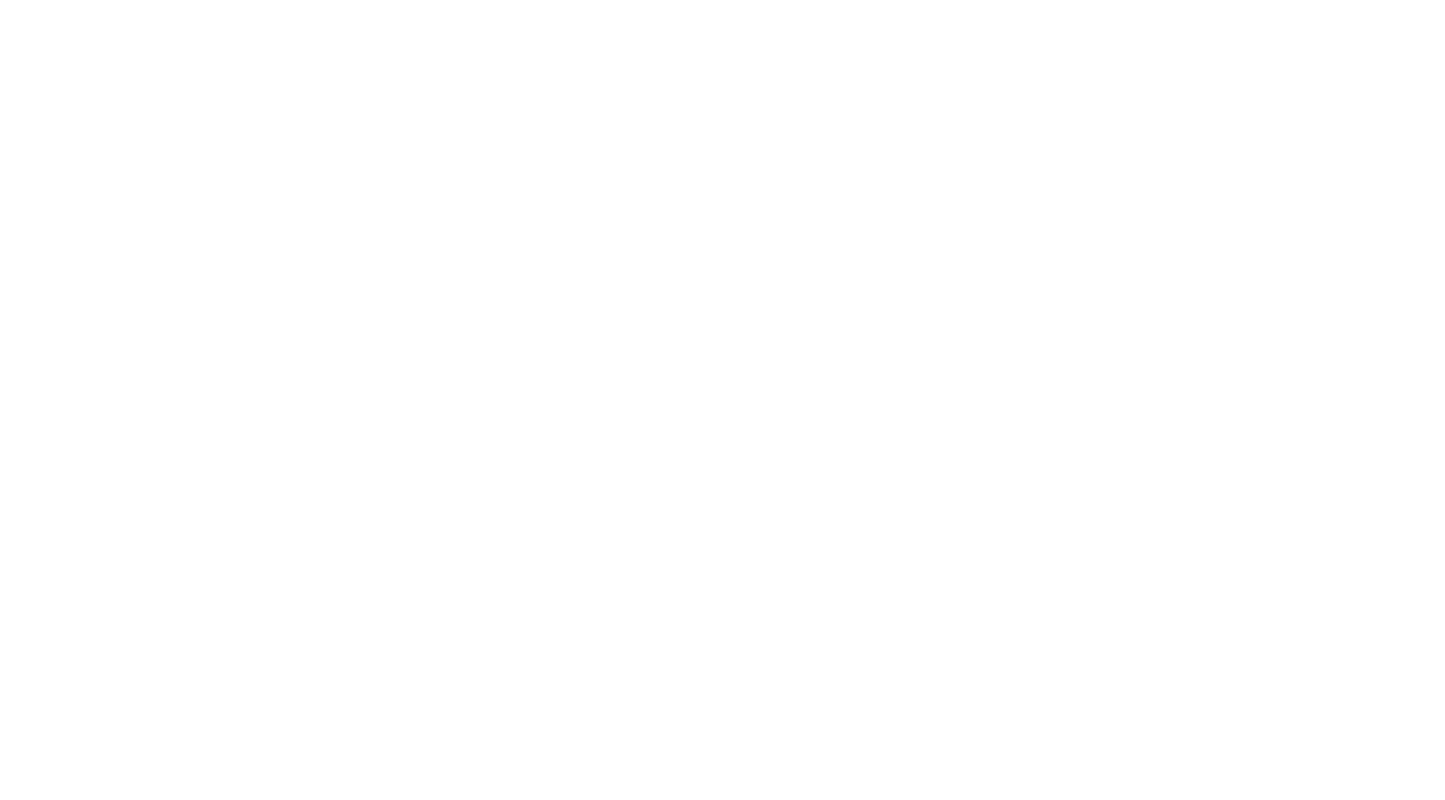
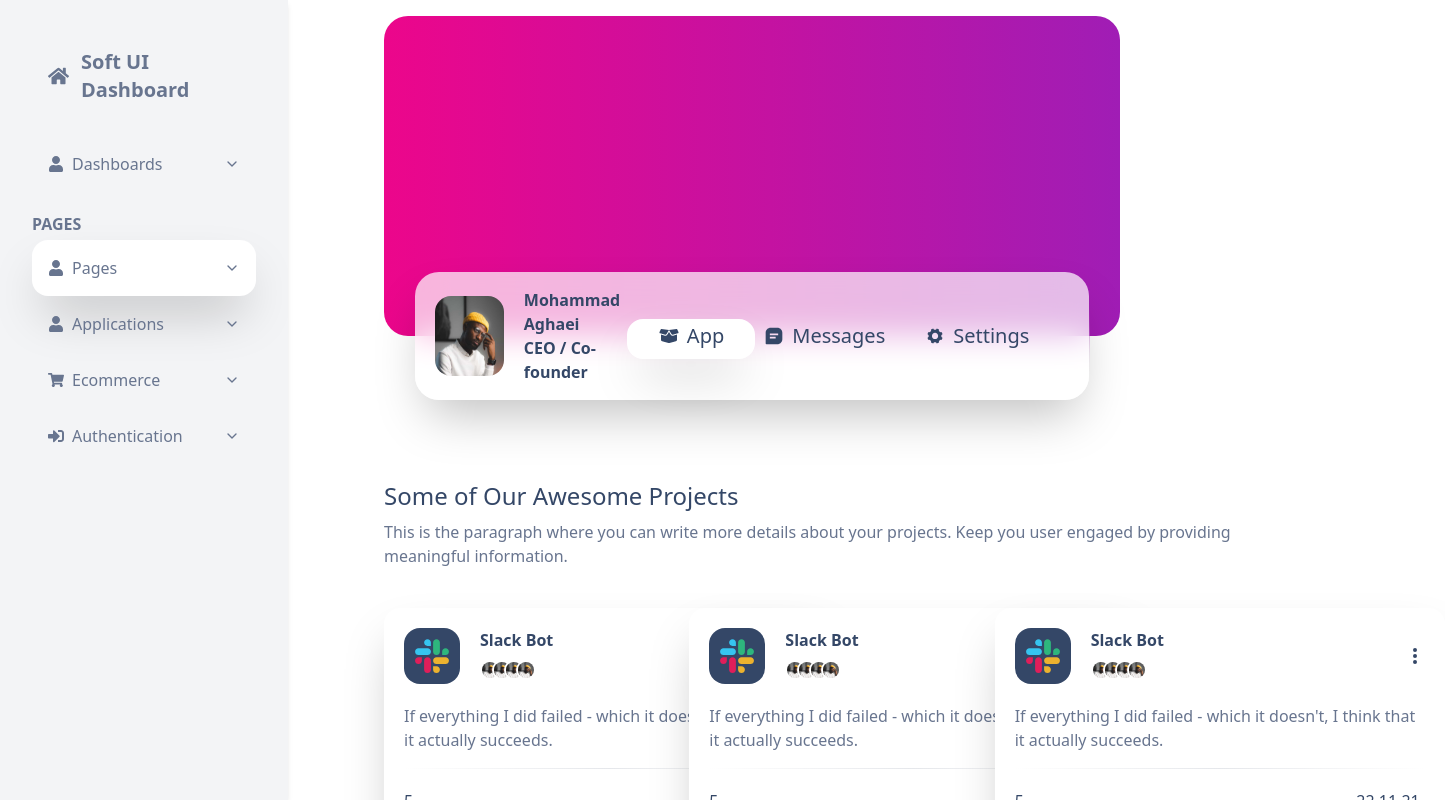
Before and after one commit to MrAghaei/SoftUIDashboard, a React (Vite) app: page /profile in a window 1280 px wide. Before the commit this address had no page. Shown: the top 800 px of the page, 1445 px wide, since content can reach past the window. Built offline with nearby package versions, Linux system fonts and the light colour scheme.

Commit message:
[#9-UPDATE] sidebar (#16)

```diff
--- a/src/App.tsx
+++ b/src/App.tsx
@@ -18,7 +18,7 @@ function App() {
       <>
         <Routes>
           <Route path="/signin" element={<SignInMain />} />
-            <Route path='/profile/projects' element={<ProjectsMain/>}/>
+            <Route path='/profile/' element={<ProjectsMain/>}/>
         </Routes>
       </>
 
--- a/src/components/SidebarItem.tsx
+++ b/src/components/SidebarItem.tsx
@@ -1,13 +1,19 @@
 // src/components/SidebarItem.jsx (or .tsx)
-import React from 'react';
+import React, {useState} from 'react';
 
-const SidebarItem = ({items} ) => (
+
+const SidebarItem = ({items} ) => {
+    const [isOpen, setIsOpen] = useState(false);
+
     items.map(item=> (
-        <li className="p-2 hover:bg-gray-100 transition-colors duration-300 ease-in-out">
+        <ul key={item} className="block cursor-pointer p-2 transition-colors duration-300 ease-in-out">
             {item}
-        </li>
+            <li className={`pl-8 overflow-hidden transition-max-height duration-300 ease-in-out ${isOpen ? 'max-h-screen' : 'max-h-0'}`}>
+                {item.children}
+            </li>
+        </ul>
     ))
 
-);
 
+}
 export default SidebarItem;
--- a/src/pages/sign-in page/SignInMain.tsx
+++ b/src/pages/sign-in page/SignInMain.tsx
@@ -12,7 +12,7 @@ function SignInMain (){
     function handleSubmit(e: { preventDefault: () => void; }) {
         e.preventDefault();
         if(email && password){
-            navigate('/profile/projects')
+            navigate('/profile/')
         }
         else{
             alert('Incorrect email or password')
```
